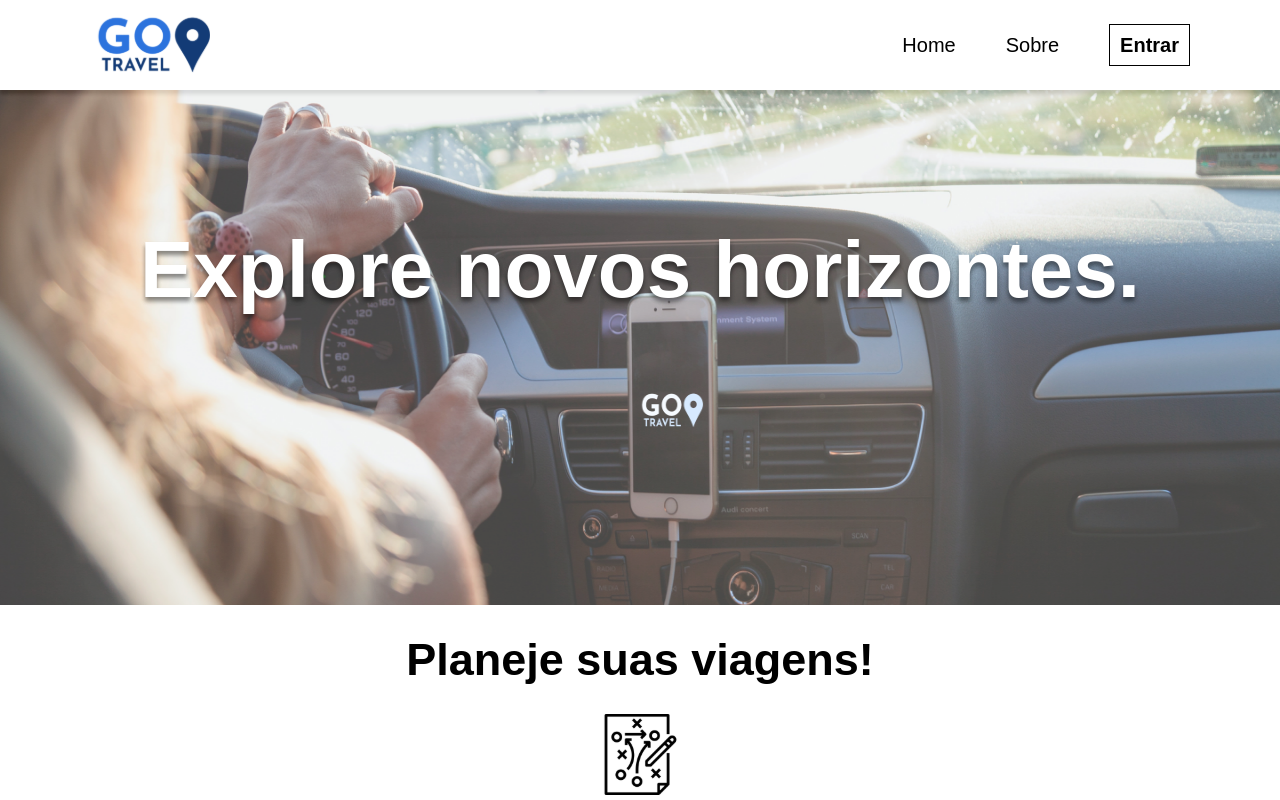
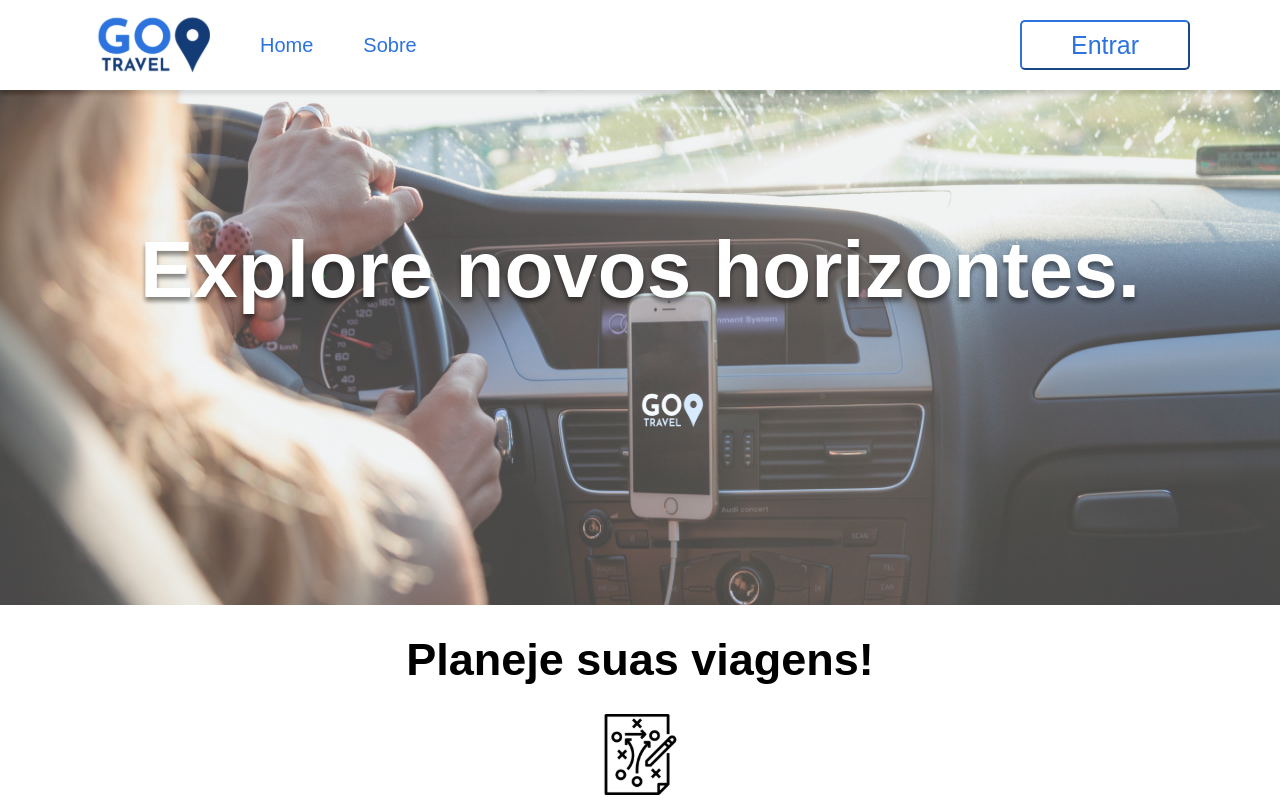
Before and after one commit to JoelSilv4/20201-3adsa-grupo1, a React (Create React App) app in the folder gotravel-frontend/: page / in a window 1280 px wide. Shown: the top 800 px of the page. Built offline with nearby package versions, Linux system fonts and the light colour scheme.

Commit message:
atualiza navbar para o novo modelo

```diff
--- a/gotravel-frontend/src/components/Atoms/Button/Button.style.js
+++ b/gotravel-frontend/src/components/Atoms/Button/Button.style.js
@@ -8,6 +8,8 @@ export const ButtonWrapper = styled.button`
     font-weight: 500;
     background-color: transparent;
     cursor: pointer;
+    border-radius: 5px;
+    border-color: #2D73DD;
     color: ${props => props.color};
     &:hover{
         background-color: #216CFF;
--- a/gotravel-frontend/src/components/Organisms/ExternNavbar/ExternNavbar.js
+++ b/gotravel-frontend/src/components/Organisms/ExternNavbar/ExternNavbar.js
@@ -1,18 +1,24 @@
 import React from 'react';
-import { Navbar, LogoWrapper, MenuItems, BorderLi } from './ExternNavbar.style'
+import { Navbar, LogoWrapper, MenuItems, ButtonWrapper } from './ExternNavbar.style'
 import { ReactComponent as Logo } from '../../assets/logo-blue.svg'
+import Button from '../../Atoms/Button'
 
-const ExternNavbar = ({first, second, third}) => {
+const ExternNavbar = ({first, second, textButton, textColorButton}) => {
     return (
         <Navbar>
             <LogoWrapper>
             <Logo />
+                <MenuItems>
+                    <li>{first}</li>
+                    <li>{second}</li>
+                </MenuItems>
             </LogoWrapper>
-            <MenuItems>
-                <li>{first}</li>
-                <li>{second}</li>
-                <BorderLi>{third}</BorderLi>
-            </MenuItems>
+            <ButtonWrapper>
+                <Button
+                    text={textButton}
+                    textColor={textColorButton}
+                />
+            </ButtonWrapper>
         </Navbar>
     )
 }
--- a/gotravel-frontend/src/components/Organisms/ExternNavbar/ExternNavbar.style.js
+++ b/gotravel-frontend/src/components/Organisms/ExternNavbar/ExternNavbar.style.js
@@ -25,11 +25,11 @@ export const MenuItems = styled.ul`
         margin-left: 50px;
         cursor: pointer;
         font-size: 20px;
+        color: #2D73DD;
     }
 `
 
-export const BorderLi = styled.li`
-    border: 1px solid black;
-    padding: 10px;
-    font-weight: 600;
+export const ButtonWrapper = styled.div`
+    display: flex;
+    align-items: center;
 `
--- a/gotravel-frontend/src/pages/institucional/App.js
+++ b/gotravel-frontend/src/pages/institucional/App.js
@@ -14,7 +14,8 @@ const App = () => {
       <ExternNavbar
         first="Home"
         second="Sobre"
-        third="Entrar"
+        textButton='Entrar'
+        textColorButton='#2D73DD'
       />
       <ContainerImageBackground
         title='Explore novos horizontes.'
```
